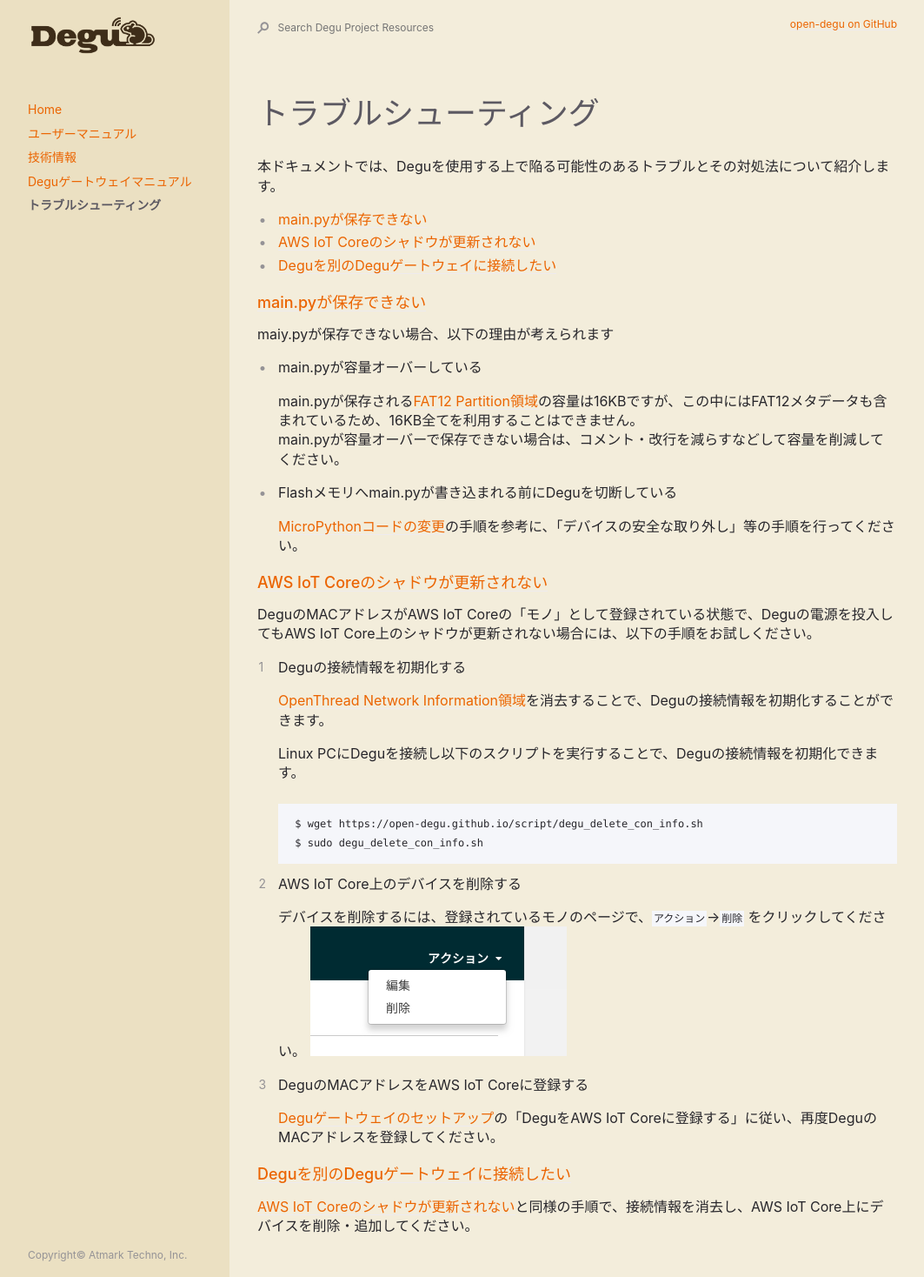
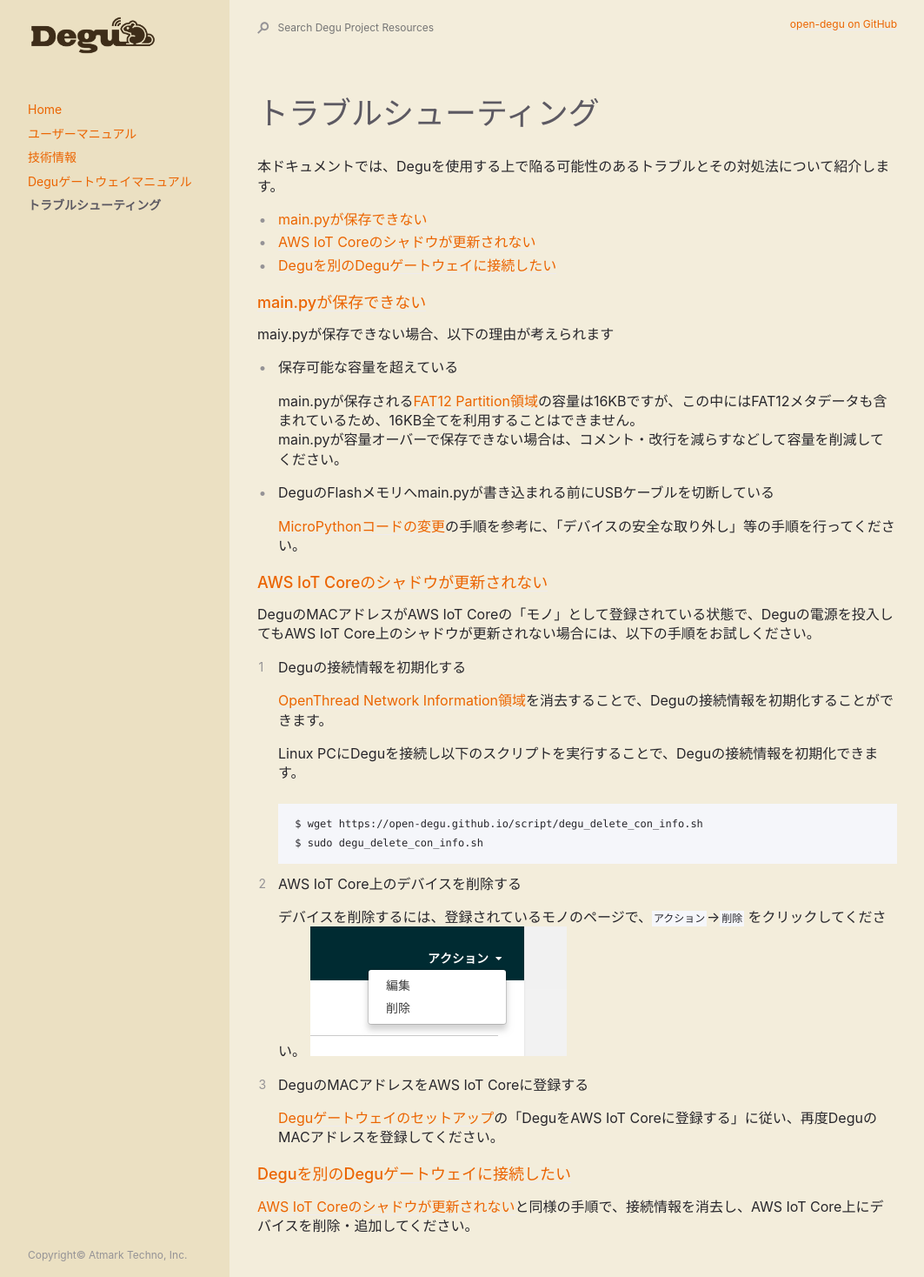
Before and after one commit to open-degu/open-degu.github.io, a Jekyll site: the page built from trouble_shooting/00_intro.md, in a window 1280 px wide. Shown: the whole page at 87% size, without its empty margins (92-1155 px from the left). Built offline with Jekyll 4.4.1, drawn with Linux system fonts in a browser that asks for light colours.

Commit message:
Update 00_intro.md

```diff
--- a/trouble_shooting/00_intro.md
+++ b/trouble_shooting/00_intro.md
@@ -19,12 +19,12 @@ permalink: trouble_shooting
 
 maiy.pyが保存できない場合、以下の理由が考えられます
 
-* main.pyが容量オーバーしている
+* 保存可能な容量を超えている
 
     main.pyが保存される[FAT12 Partition領域](../../technical_specifications/flash_memory_map/#region_fat12_partition)の容量は16KBですが、この中にはFAT12メタデータも含まれているため、16KB全てを利用することはできません。
     main.pyが容量オーバーで保存できない場合は、コメント・改行を減らすなどして容量を削減してください。
 
-* Flashメモリへmain.pyが書き込まれる前にDeguを切断している
+* DeguのFlashメモリへmain.pyが書き込まれる前にUSBケーブルを切断している
 
     [MicroPythonコードの変更](../../user_manual/40_update_user_script)の手順を参考に、「デバイスの安全な取り外し」等の手順を行ってください。
 
```
